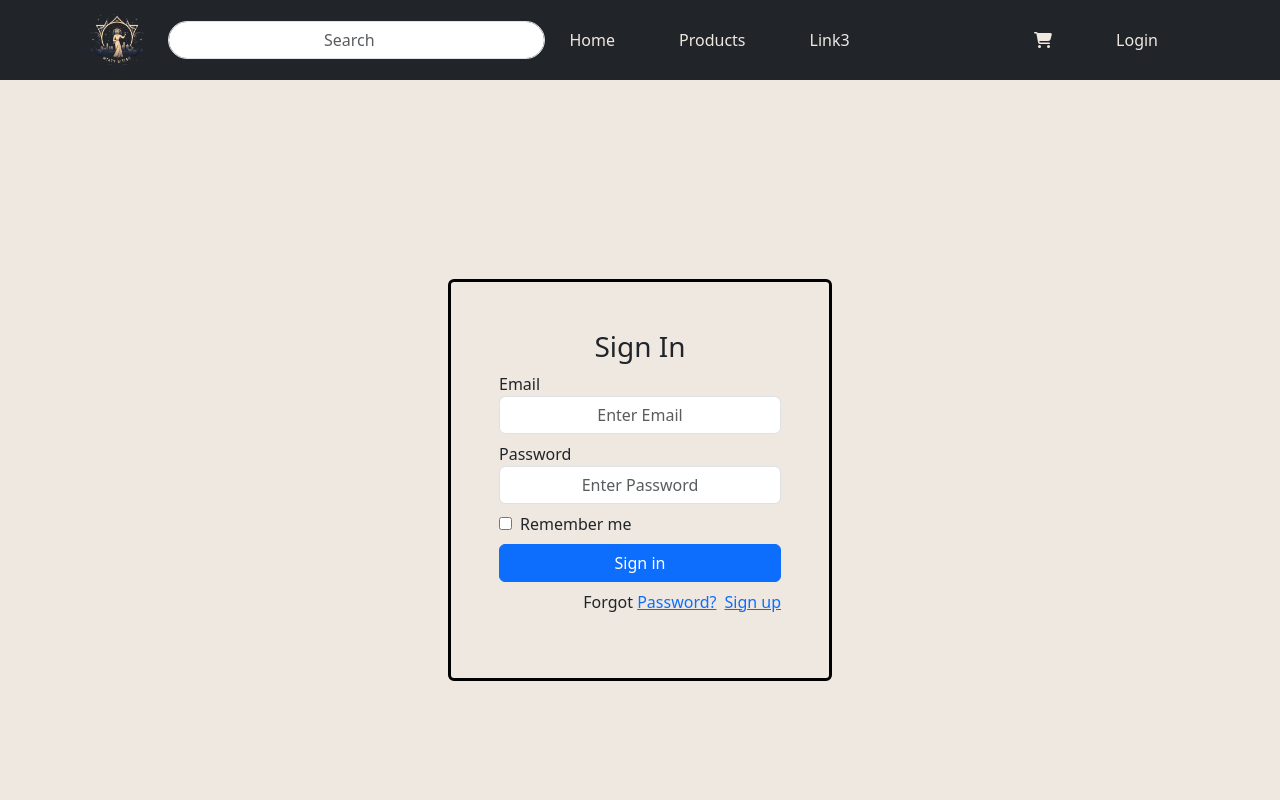
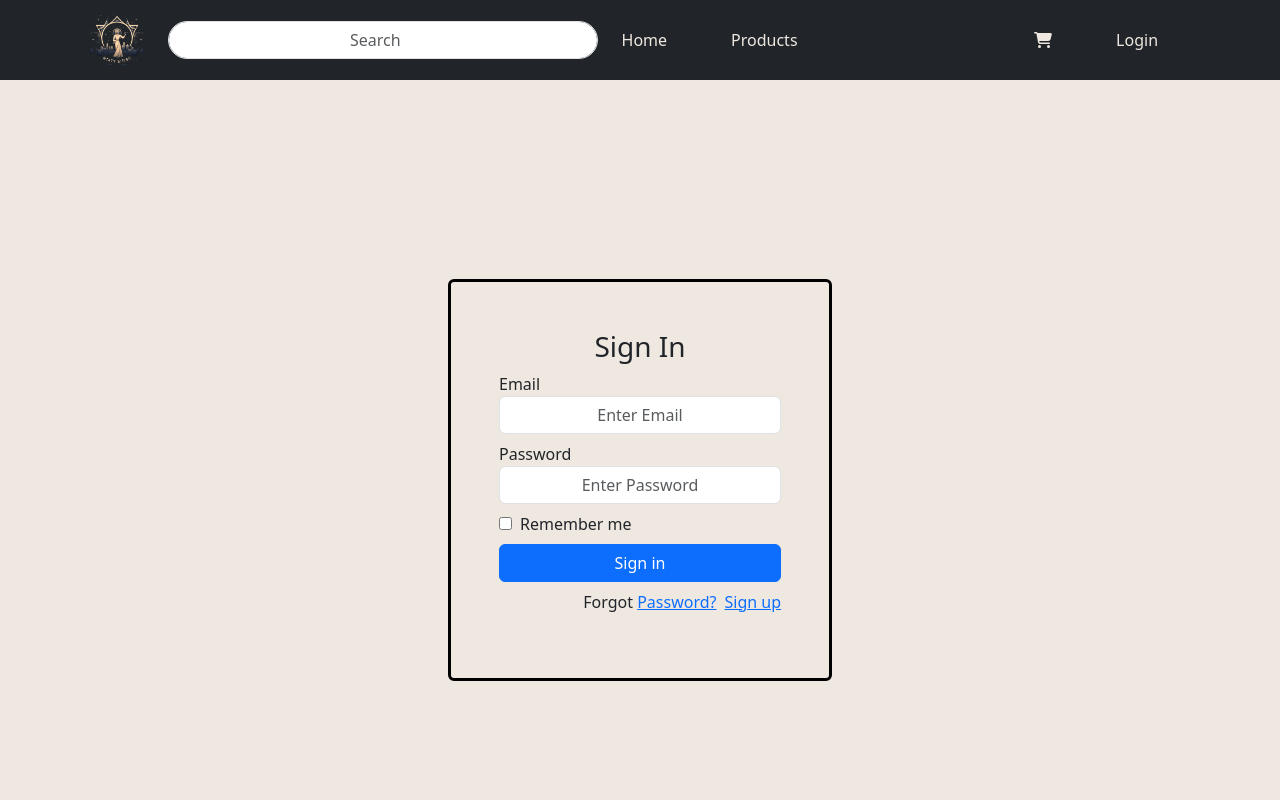
Before and after one commit to jorijoo/rest-personal-assignment, a React (Create React App) app: page /login in a window 1280 px wide. Shown: the top 800 px of the page. Built offline with nearby package versions, Linux system fonts and the light colour scheme; a web font is replaced by a local one.

Commit message:
bug fixes, login page for phones looks normal now. burger menu has alpha of about 60%. Link3 removed.
modified:   src/common/components/Login/Login.css
modified:   src/common/components/Navbar/Navbar.css
modified:   src/common/components/Navbar/Navbar.js

```diff
--- a/src/common/components/Login/Login.css
+++ b/src/common/components/Login/Login.css
@@ -5,14 +5,14 @@
     border-style: solid;
 }
 
-@media screen and (max-whidth: 800px) {
+@media screen and (max-width: 800px) {
     .form_container{
         width: 45%;
 
     }
 }
 
-@media screen and (max-whidth: 700px) {
+@media screen and (max-width: 700px) {
     .form_container{
         width: 65%;
     }
--- a/src/common/components/Navbar/Navbar.css
+++ b/src/common/components/Navbar/Navbar.css
@@ -58,7 +58,7 @@
   }
 
   .navbar-collapse {
-    background-color: #37394b;
+    background-color: #37394bbb;
     position: fixed;
     right: 0;
     top: 0;
--- a/src/common/components/Navbar/Navbar.js
+++ b/src/common/components/Navbar/Navbar.js
@@ -53,11 +53,6 @@ const Navbar = () => {
                 Products
               </NavLink>
             </li>
-            <li className="nav-item">
-              <NavLink to="/link3" className="nav-link" onClick={closeNavbar}>
-                Link3
-              </NavLink>
-            </li>
           </ul>
           <ul className="navbar-nav navbar-right">
             <li className="nav-item">
```
